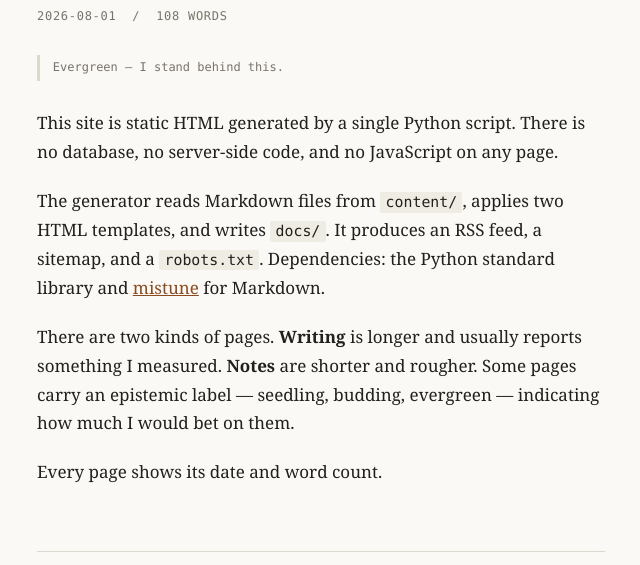
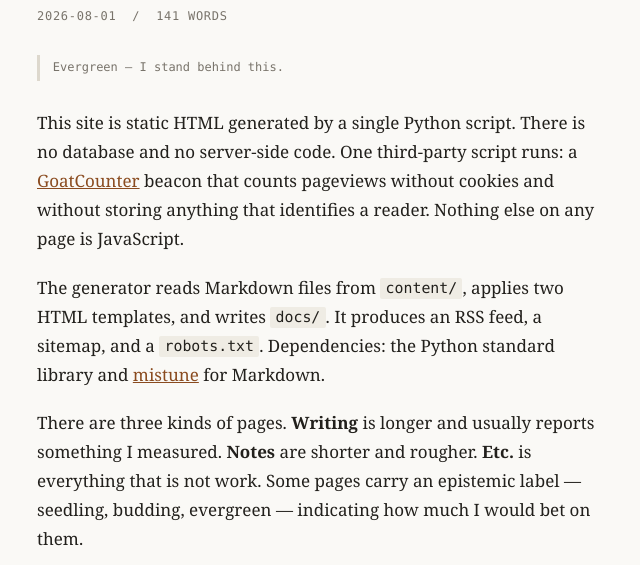
Before and after one commit to leucineped/yusin.kim, a plain HTML site: page docs/notes/colophon/index.html in a window 1280 px wide. Shown: the part 193-758 px from the top of the page, without its empty margins (319-959 px from the left). Drawn offline with Linux system fonts and the light colour scheme.

Commit message:
site: correct colophon before the repo goes public
Two statements had gone false and the page is labelled evergreen.

- "no JavaScript on any page" stopped being true when the GoatCounter beacon
  was added in 6f42bd5. Now states the one script that runs and what it does
  not collect.
- "two kinds of pages" predates the Etc. section added in 1f3d62c.

Co-Authored-By: Claude Opus 5 (1M context) <noreply@anthropic.com>
Claude-Session: https://claude.ai/code/session_019FG8KvXvrmkQyXGeFezBJz

```diff
--- a/docs/notes/colophon/index.html
+++ b/docs/notes/colophon/index.html
@@ -29,18 +29,21 @@
 <main>
 <article>
   <h1>Colophon</h1>
-  <p class="meta"><time datetime="2026-08-01">2026-08-01</time> &nbsp;/&nbsp; 108 words</p>
+  <p class="meta"><time datetime="2026-08-01">2026-08-01</time> &nbsp;/&nbsp; 141 words</p>
   <p class="status status-evergreen">Evergreen — I stand behind this.</p>
   <p>This site is static HTML generated by a single Python script. There is no
-database, no server-side code, and no JavaScript on any page.</p>
+database and no server-side code. One third-party script runs: a
+<a href="https://www.goatcounter.com">GoatCounter</a> beacon that counts pageviews without
+cookies and without storing anything that identifies a reader. Nothing else on
+any page is JavaScript.</p>
 <p>The generator reads Markdown files from <code>content/</code>, applies two HTML templates,
 and writes <code>docs/</code>. It produces an RSS feed, a sitemap, and a <code>robots.txt</code>.
 Dependencies: the Python standard library and <a href="https://github.com/lepture/mistune">mistune</a>
 for Markdown.</p>
-<p>There are two kinds of pages. <strong>Writing</strong> is longer and usually reports
-something I measured. <strong>Notes</strong> are shorter and rougher. Some pages carry an
-epistemic label — seedling, budding, evergreen — indicating how much I would
-bet on them.</p>
+<p>There are three kinds of pages. <strong>Writing</strong> is longer and usually reports
+something I measured. <strong>Notes</strong> are shorter and rougher. <strong>Etc.</strong> is everything
+that is not work. Some pages carry an epistemic label — seedling, budding,
+evergreen — indicating how much I would bet on them.</p>
 <p>Every page shows its date and word count.</p>
 
 </article>
--- a/docs/rss.xml
+++ b/docs/rss.xml
@@ -5,7 +5,7 @@
     <link>https://yusin.kim/</link>
     <description>Measurements and notes on AI agents, tooling, and research workflow, written by a physician-researcher.</description>
     <language>en</language>
-    <lastBuildDate>Mon, 03 Aug 2026 01:51:31 +0000</lastBuildDate>
+    <lastBuildDate>Mon, 03 Aug 2026 01:56:59 +0000</lastBuildDate>
     <atom:link href="https://yusin.kim/rss.xml" rel="self" type="application/rss+xml"/>
     <item>
       <title>Colophon</title>
```
Also changed, not shown: 1 other file.
